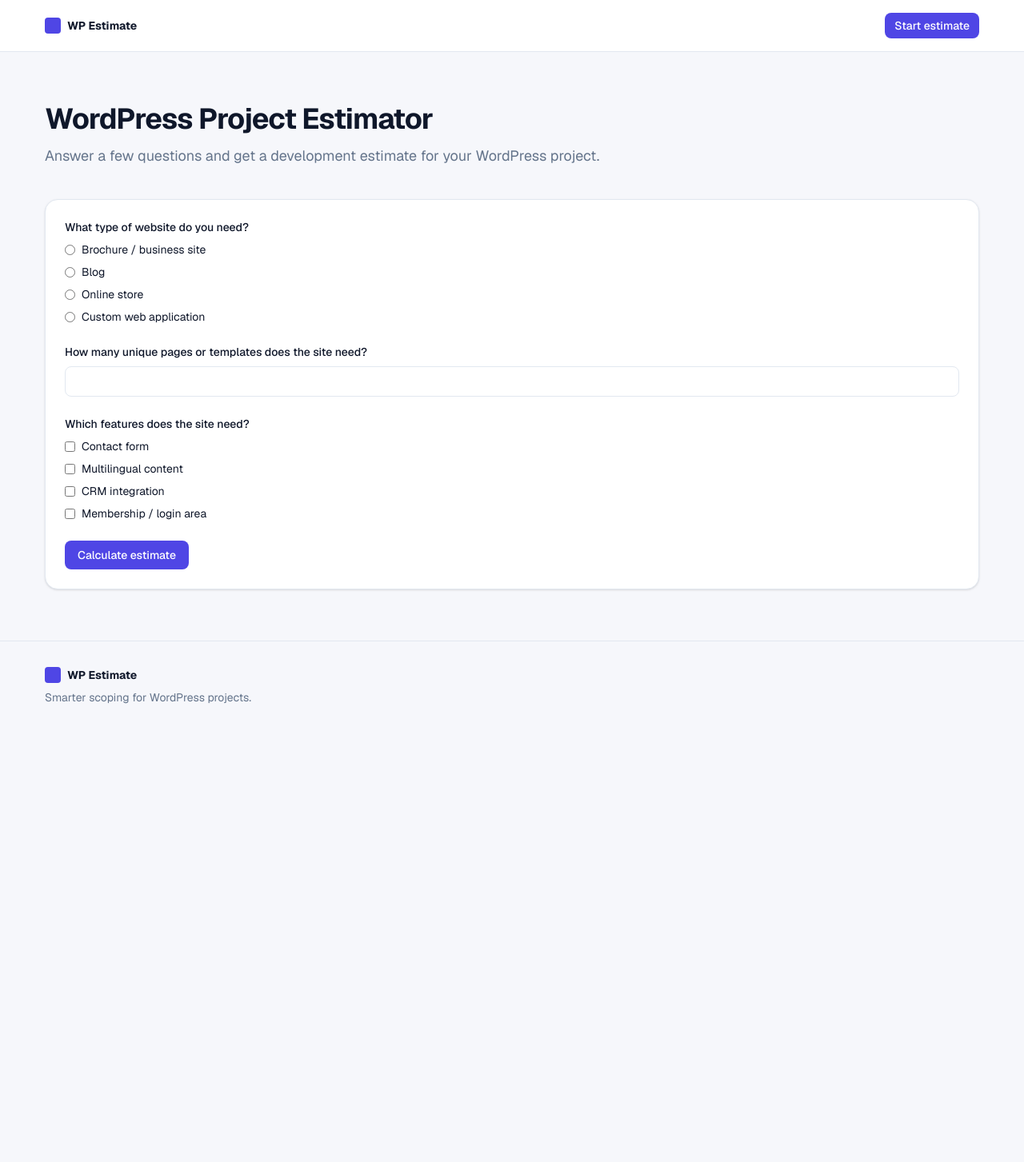
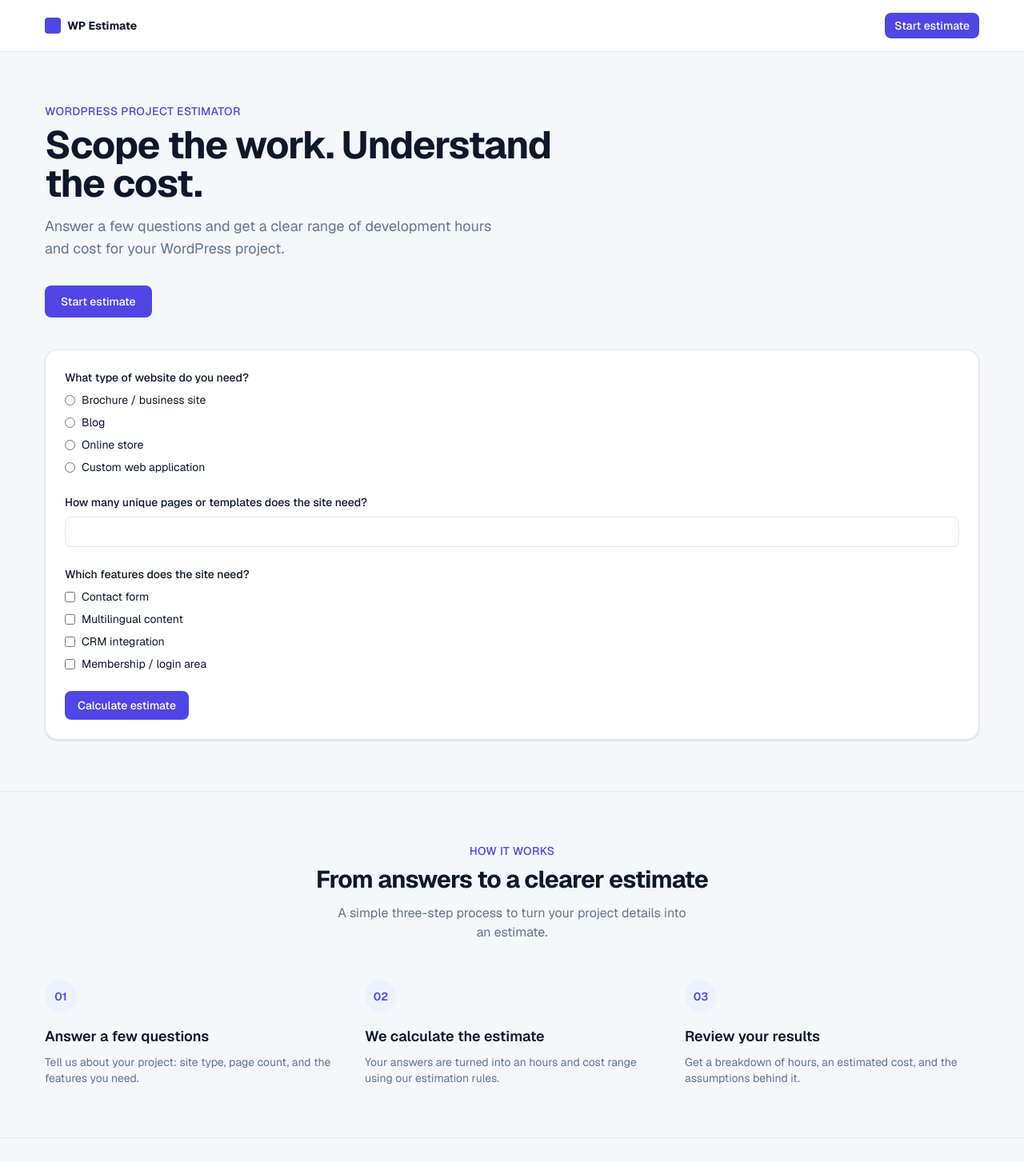
Before and after one commit to YedomakhaDev/wp-website-estimator, a Next.js app: page / in a window 1280 px wide. Shown: the top 1453 px of the page at 80% size. Before the commit the page ends 914 px from the top, so only its background shows below. Built offline with nearby package versions, Linux system fonts and the light colour scheme.

Commit message:
feat: add hero and how-it-works sections to landing page

```diff
--- a/src/app/page.tsx
+++ b/src/app/page.tsx
@@ -1,20 +1,18 @@
 import Calculator from "@/components/Calculator";
+import Hero from "@/components/Hero";
+import HowItWorks from "@/components/HowItWorks";
 
 export default function Home() {
     return (
         <div className="min-h-full">
-            <main className="mx-auto max-w-content px-6 py-16">
-                <h1 className="text-4xl font-bold tracking-tight text-foreground">
-                    WordPress Project Estimator
-                </h1>
-                <p className="mt-3 text-lg text-muted-foreground">
-                    Answer a few questions and get a development estimate for your
-                    WordPress project.
-                </p>
-                <div id="calculator" className="mt-10">
+            <main className="mx-auto max-w-content px-6">
+                <Hero />
+                <div id="calculator" className="pb-16">
                     <Calculator />
                 </div>
             </main>
+
+            <HowItWorks />
         </div>
     );
 }
--- /dev/null
+++ b/src/components/Hero.tsx
@@ -0,0 +1,22 @@
+export default function Hero() {
+    return (
+        <section className="pt-16 pb-10">
+            <p className="text-sm font-medium uppercase tracking-wide text-primary">
+                WordPress Project Estimator
+            </p>
+            <h1 className="mt-2 max-w-2xl text-5xl font-bold tracking-tight text-foreground">
+                Scope the work. Understand the cost.
+            </h1>
+            <p className="mt-4 max-w-xl text-lg text-muted-foreground">
+                Answer a few questions and get a clear range of development hours
+                and cost for your WordPress project.
+            </p>
+            <a
+                href="#calculator"
+                className="mt-8 inline-block rounded-control bg-primary px-5 py-2.5 text-sm font-medium text-primary-foreground"
+            >
+                Start estimate
+            </a>
+        </section>
+    );
+}
--- /dev/null
+++ b/src/components/HowItWorks.tsx
@@ -0,0 +1,47 @@
+const steps = [
+    {
+        number: "01",
+        title: "Answer a few questions",
+        description: "Tell us about your project: site type, page count, and the features you need.",
+    },
+    {
+        number: "02",
+        title: "We calculate the estimate",
+        description: "Your answers are turned into an hours and cost range using our estimation rules.",
+    },
+    {
+        number: "03",
+        title: "Review your results",
+        description: "Get a breakdown of hours, an estimated cost, and the assumptions behind it.",
+    },
+];
+
+export default function HowItWorks() {
+    return (
+        <section className="border-t border-border py-16">
+            <div className="mx-auto max-w-content px-6">
+                <p className="text-center text-sm font-medium uppercase tracking-wide text-primary">
+                    How it works
+                </p>
+                <h2 className="mt-2 text-center text-3xl font-bold tracking-tight text-foreground">
+                    From answers to a clearer estimate
+                </h2>
+                <p className="mx-auto mt-3 max-w-md text-center text-muted-foreground">
+                    A simple three-step process to turn your project details into an estimate.
+                </p>
+
+                <div className="mt-12 grid gap-8 sm:grid-cols-3">
+                    {steps.map((step) => (
+                        <div key={step.number}>
+                            <span className="flex h-10 w-10 items-center justify-center rounded-full bg-primary-subtle text-sm font-semibold text-primary">
+                                {step.number}
+                            </span>
+                            <h3 className="mt-4 text-lg font-semibold text-foreground">{step.title}</h3>
+                            <p className="mt-2 text-sm text-muted-foreground">{step.description}</p>
+                        </div>
+                    ))}
+                </div>
+            </div>
+        </section>
+    );
+}
```
